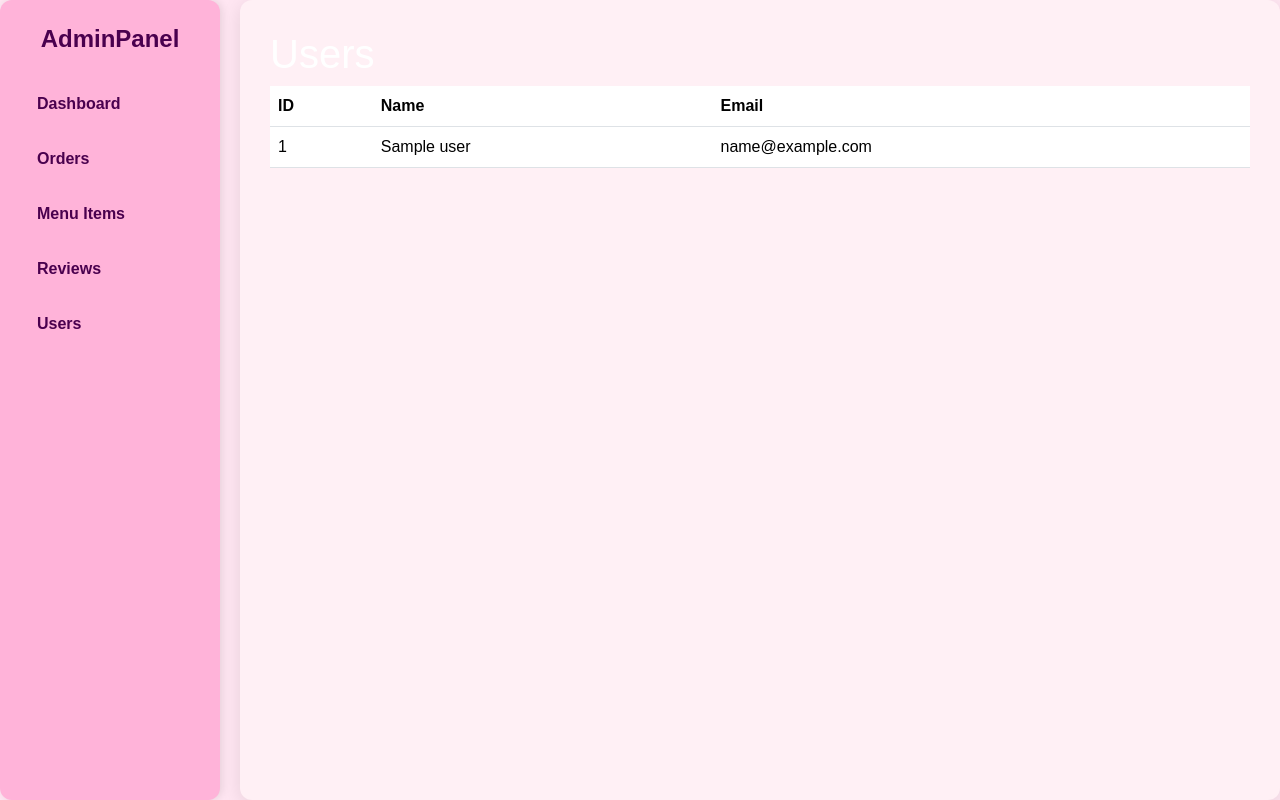
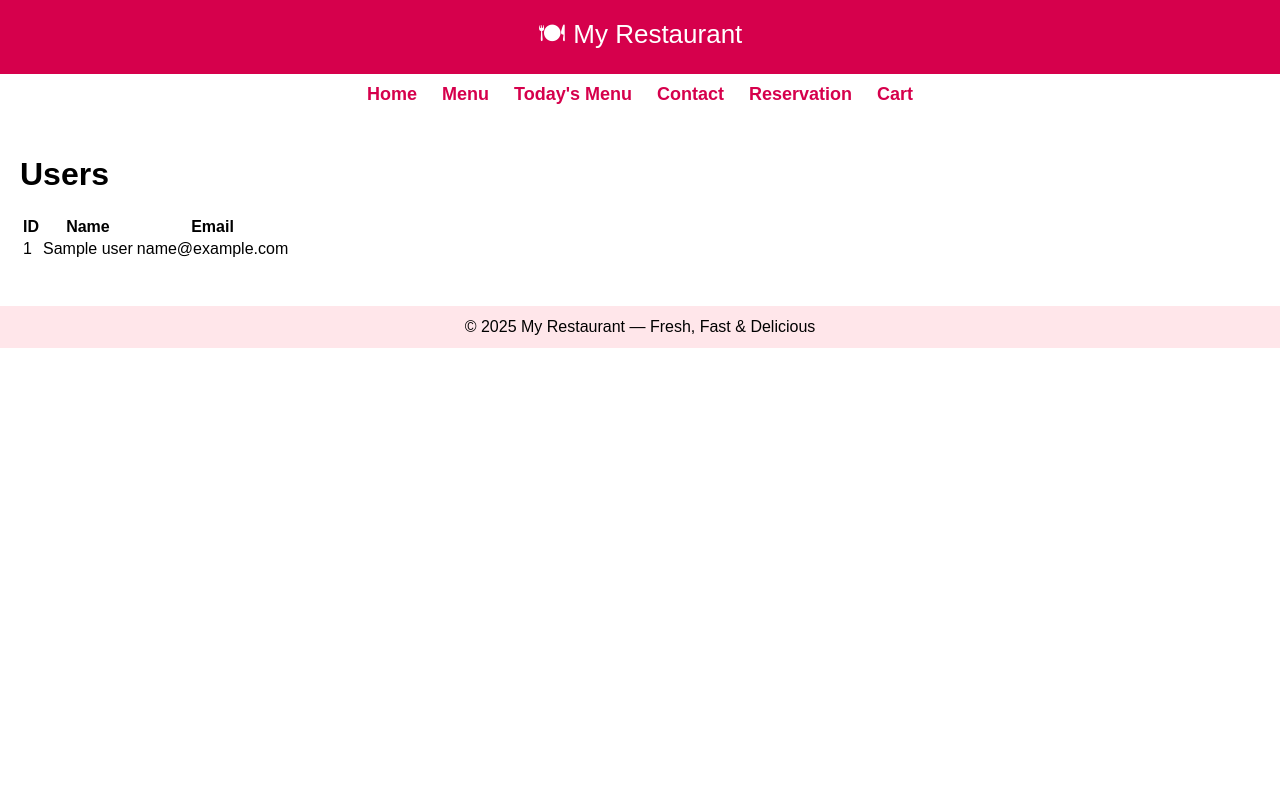
Before and after one commit to Dhanalakshmi85/FullStackTeamProject, a Flask app: page /admin/users in a window 1280 px wide. Run offline with Flask 3, Linux system fonts and the light colour scheme; a user stored in the database is signed in; tables that the repository leaves empty hold one stand-in row (values such as "Sample post"); a database or web service that is not in the repository returns one stand-in record (values such as "Sample title").

Commit message:
todaymenuchages

```diff
--- a/frontend/templates/contact.html
+++ b/frontend/templates/contact.html
@@ -23,7 +23,7 @@
   <!-- END NAVBAR -->
 
   <header>
-    <h1>Contact Us</h1>
+    <h1>Review</h1>
     <p>We’d love to hear from you!</p>
   </header>
 
--- a/frontend/templates/layout.html
+++ b/frontend/templates/layout.html
@@ -1,90 +1,37 @@
 <!DOCTYPE html>
-<html lang="en">
+<html>
 <head>
-    <meta charset="UTF-8">
-    <meta name="viewport" content="width=device-width, initial-scale=1.0">
-    <title>Admin | {{ title }}</title>
-
-    <!-- Bootstrap 5 -->
-    <link rel="stylesheet" href="https://cdn.jsdelivr.net/npm/bootstrap@5.3.2/dist/css/bootstrap.min.css">
-
-    <!-- Admin CSS -->
-    <link rel="stylesheet" href="{{ url_for('static', filename='css/admin.css') }}">
-
+    <title>{{ title or "My Restaurant" }}</title>
+    <meta name="viewport" content="width=device-width, initial-scale=1">
     <style>
-        body {
-            background-color: #ffe6f2; /* light pink */
-            font-family: Arial, sans-serif;
-        }
-        .admin-container {
-            display: flex;
-            min-height: 100vh;
-        }
-        /* Sidebar */
-        .sidebar {
-            background-color: #ffb3d9; /* soft pink */
-            padding: 25px;
-            width: 220px;
-            display: flex;
-            flex-direction: column;
-            border-radius: 12px;
-            box-shadow: 2px 0 8px rgba(0,0,0,0.1);
-        }
-        .sidebar .brand {
-            font-size: 24px;
-            font-weight: bold;
-            color: #4a004e;
-            margin-bottom: 30px;
-            text-align: center;
-        }
-        .sidebar a {
-            color: #4a004e;
-            font-weight: 600;
-            margin-bottom: 15px;
-            text-decoration: none;
-            padding: 8px 12px;
-            border-radius: 8px;
-            transition: 0.3s;
-        }
-        .sidebar a:hover {
-            background-color: #ff99cc;
-            color: white;
-        }
-
-        /* Main Content */
-        .main-content {
-            flex: 1;
-            padding: 30px;
-            background-color: #fff0f5; /* very light pink */
-            border-radius: 12px;
-            margin-left: 20px;
-            box-shadow: 0 4px 20px rgba(0,0,0,0.1);
-        }
+        body { font-family: Arial; margin:0; }
+        header { background:#d6004c; color:white; padding:15px; text-align:center; font-size:26px; }
+        nav { background:white; text-align:center; padding:10px; font-size:18px; }
+        nav a { margin:10px; text-decoration:none; color:#d6004c; font-weight:600; }
+        nav a:hover { color:black; }
+        main { padding:20px; }
+        footer { text-align:center; padding:12px; background:#ffe6ea; margin-top:25px; }
     </style>
 </head>
 
 <body>
-<div class="admin-container">
 
-    <!-- Sidebar -->
-    <aside class="sidebar">
-        <h2 class="brand">AdminPanel</h2>
+<header>🍽 My Restaurant</header>
 
-        <a href="{{ url_for('admin_bp.admin_dashboard') }}">Dashboard</a>
-        <a href="{{ url_for('admin_bp.admin_orders') }}">Orders</a>
-        <a href="{{ url_for('admin_bp.admin_menu') }}">Menu Items</a>
-        <a href="{{ url_for('admin_bp.admin_reviews') }}">Reviews</a>
-        <a href="{{ url_for('admin_bp.admin_users') }}">Users</a>
-    </aside>
+<nav>
+    <a href="{{ url_for('main.home') }}">Home</a>
+    <a href="{{ url_for('main.menu') }}">Menu</a>
+    <a href="{{ url_for('main.todaymenu') }}">Today's Menu</a>
+    <a href="{{ url_for('main.contact') }}">Contact</a>
+    <a href="{{ url_for('main.reservation') }}">Reservation</a>
+    <a href="{{ url_for('main.cart') }}">Cart</a>
+</nav>
 
-    <!-- Main Content -->
-    <main class="main-content">
-        {% block content %}
-        {% endblock %}
-    </main>
+<main>
+{% block content %}{% endblock %}
+</main>
 
-</div>
+<footer>© 2025 My Restaurant — Fresh, Fast & Delicious</footer>
 
-<script src="{{ url_for('static', filename='js/admin.js') }}"></script>
 </body>
 </html>
--- a/frontend/templates/menu.html
+++ b/frontend/templates/menu.html
@@ -96,7 +96,7 @@
 
       <div class="menu-center">
         <h2>North Indian Menu</h2>
-        <img src="{{ url_for('static', filename='img/combo.jpeg') }}" alt="Combo Plate" class="main-dish">
+        <img src="{{ url_for('static', filename='img/comboplatenorth.jpeg') }}" alt="Combo Plate" class="main-dish">
         <p>Special North Indian Combo Plate - €19.50</p>
 
            <div class="qty-buttons">
@@ -195,7 +195,7 @@
         </div>
 
         <div class="menu-item">
-          <img src="{{ url_for('static', filename='img/Idli.jpeg') }}" alt="Idli">
+          <img src="{{ url_for('static', filename='img/idli.jpeg') }}" alt="Idli">
           <h3>Idli Sambar - €8</h3>
           <p>Soft steamed rice cakes with flavorful lentil sambar.</p>
 
@@ -215,7 +215,7 @@
         </div>
 
         <div class="menu-item">
-          <img src="{{ url_for('static', filename='img/Vada.jpg') }}" alt="Vada">
+          <img src="{{ url_for('static', filename='img/vada.jpg') }}" alt="Vada">
           <h3>Medu Vada - €15</h3>
           <p>Crispy lentil donuts with spicy chutney and tangy sambar.</p>
 
```
Also changed, not shown: frontend/templates/home.html (+17 -22 lines), frontend/templates/today_menu.html (added, +30 -0 lines).
